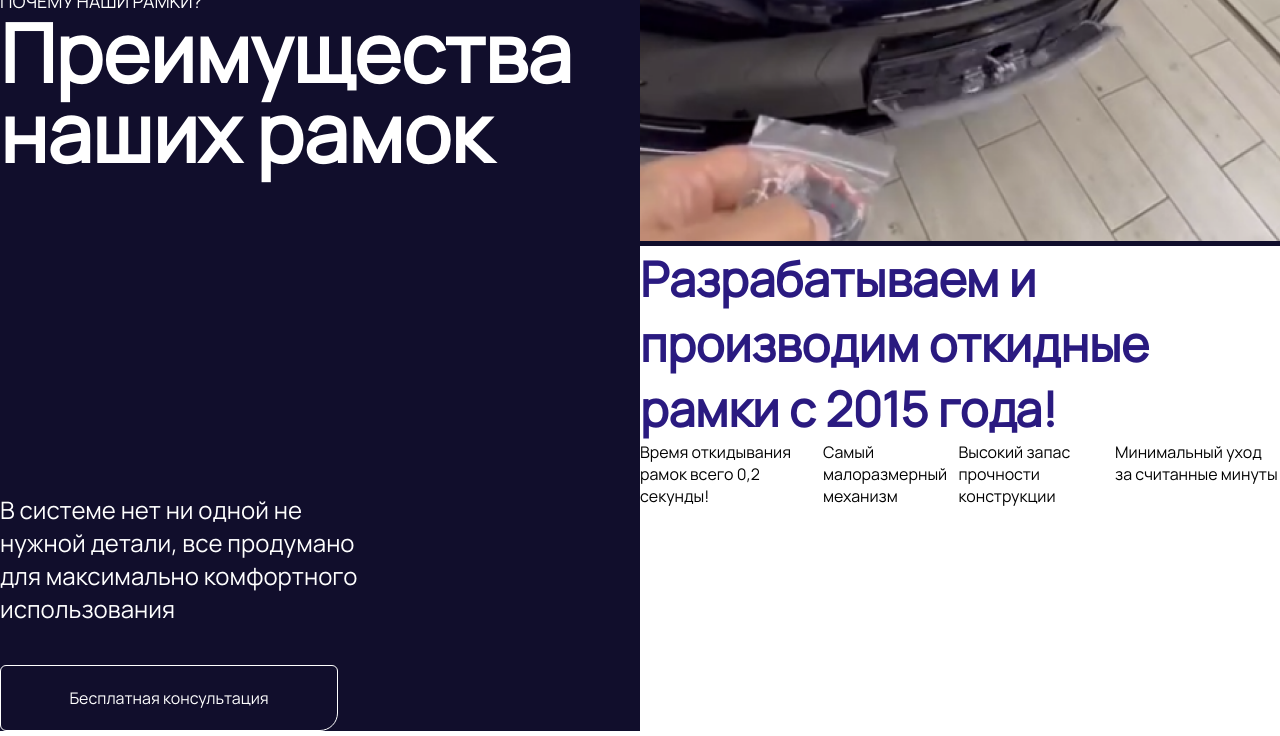
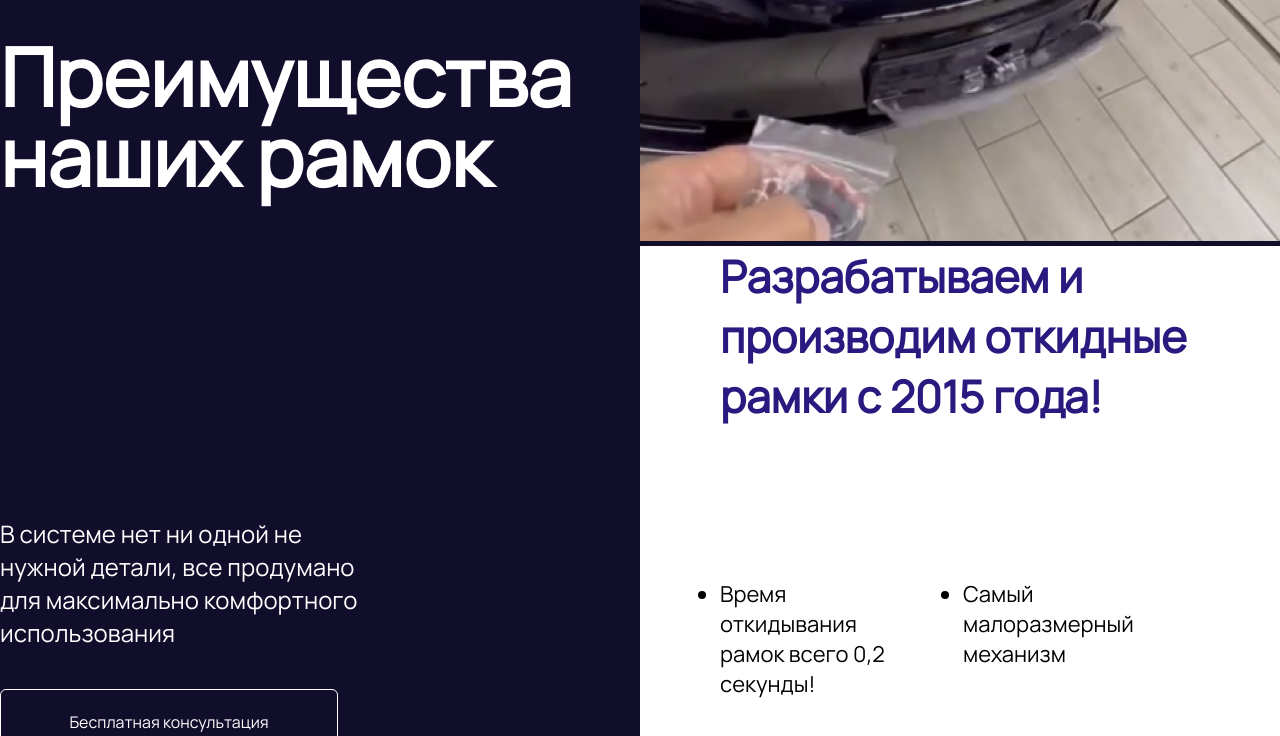
Before and after one commit to pataybob/relights, a plain HTML site: page index.html in a window 1280 px wide. Shown: the part 2368-3104 px from the top of the page. Drawn offline with Linux system fonts and the light colour scheme.

Commit message:
setka-grid stage:3

```diff
--- a/styles/main.scss
+++ b/styles/main.scss
@@ -263,7 +263,10 @@ a{
                     flex-direction: column;
                     gap: 40vh;
                     .adv__header{
-                        margin-top: 10vh;
+                        display: flex;
+                        flex-direction: column;
+                        gap: 40px;
+                        margin-top: 8vh;
                         h3{
                             color: #fFFFFF;
                             font-size: 18px;
@@ -318,15 +321,33 @@ a{
                     .bottom-side{
                         width: 100%;
                         height: 100%;
+                        display: flex;
+                        flex-direction: column;
+                        gap: 30%;
+                        padding: 0 80px;
 
                         background: #FFFFFF;
                         h1{
                             color: #2A1A80;
-                            font-size: 48px;
+                            font-size: 44px;
                         }
                         ul{
                             list-style-type:circle;
-                            display: flex;
+                            display: grid;
+                            grid-template-areas: " a a "
+                                                " b b";
+                            grid-column-end: auto;
+                            gap: 40px;
+                            li{
+                                font-size: 22px;
+                                list-style-type:disc;
+                                color: #000000;
+                                font-weight: 300;
+
+                            }
+
+
+
 
                         }
 
```
Also changed, not shown: styles/main.css, 1 other file.
